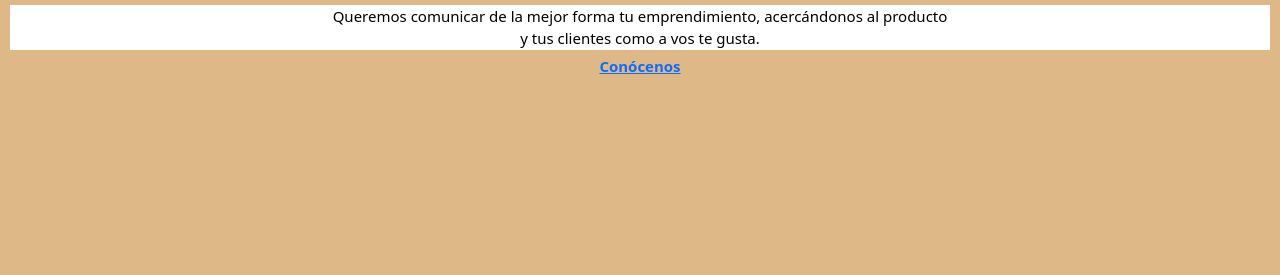
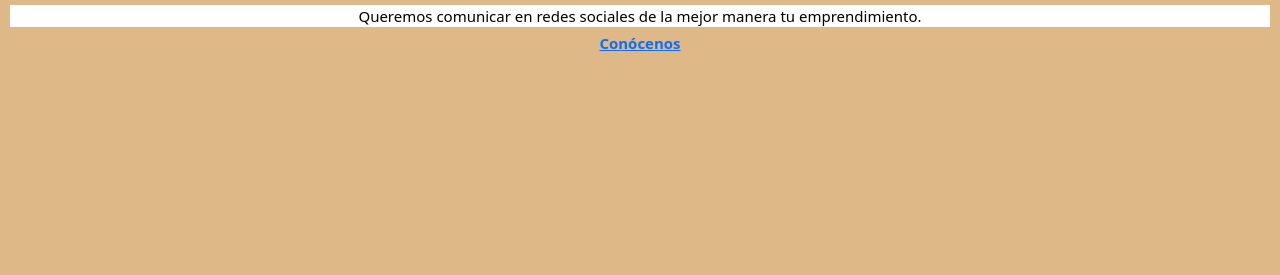
Before and after one commit to rrodriguezalmada/Format-media, a website: page index.html in a window 1280 px wide. Shown: the part 437-712 px from the top of the page. Drawn offline with nearby package versions, Linux system fonts and the light colour scheme.

Commit message:
Cambio de descripcion en inicio

```diff
--- a/index.html
+++ b/index.html
@@ -59,8 +59,7 @@
     <div class="texto">
    <h1 class="texto__1">FORMAT MEDIA</h1>
        <p class="parr"> Somos una agencia en constante formación y buscamos crecer con vos</p>
-        <p class="parr">Queremos comunicar de la mejor forma tu emprendimiento, acercándonos al producto <br>
-            y tus clientes como a vos te gusta.</p>
+        <p class="parr">Queremos comunicar en redes sociales de la mejor manera tu emprendimiento.</p>
 
 
 <!--BLOQUE-->
```
